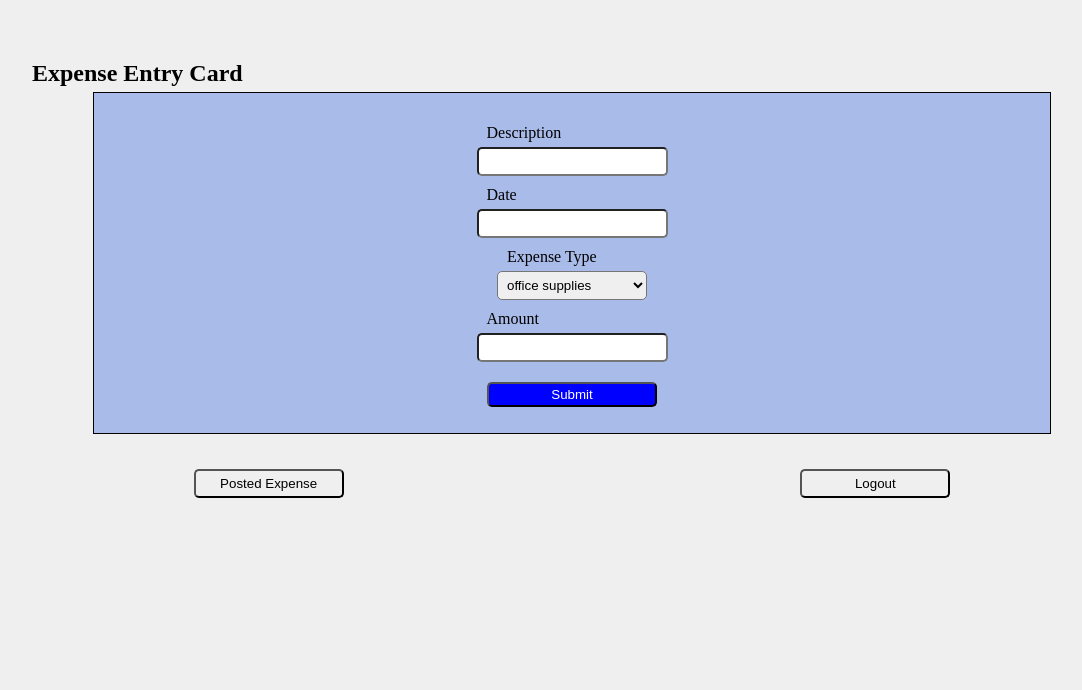
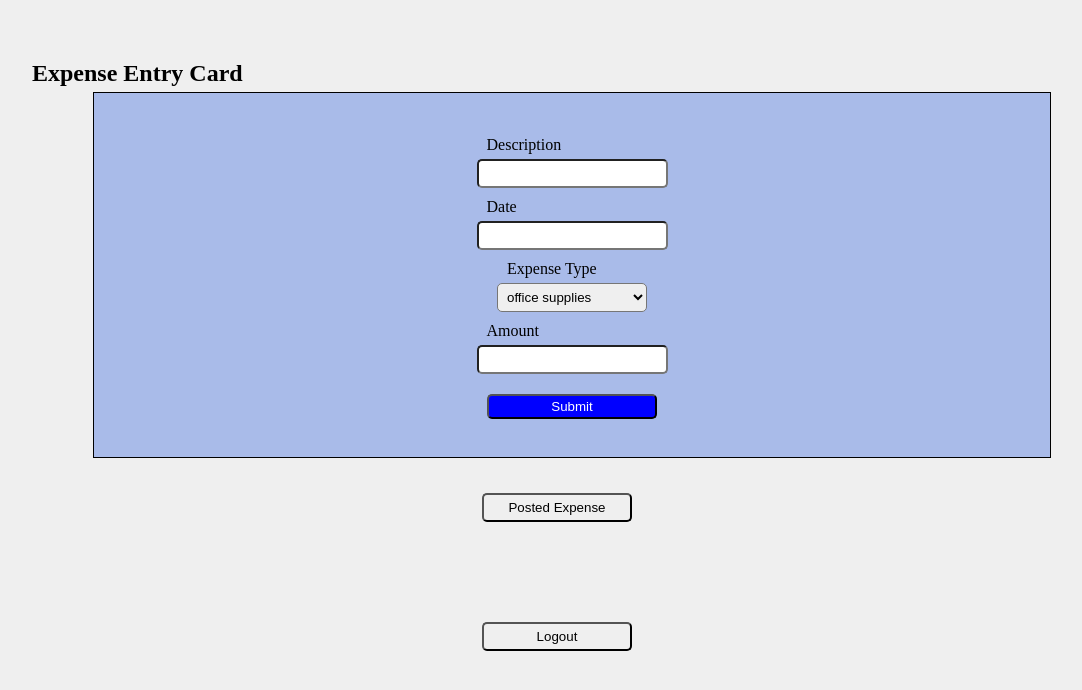
Before and after one commit to Godwin-NJ/expense-tracker, a React (Create React App) app: page /expense in a window 1280 px wide. Shown: the top 690 px of the page, without its empty margins (68-1150 px from the left). Built offline with nearby package versions, Linux system fonts and the light colour scheme.

Commit message:
entry form style

```diff
--- a/src/expenseManager/expenseform.css
+++ b/src/expenseManager/expenseform.css
@@ -19,7 +19,7 @@ section.expenseFOrmCover {
     border: 1px solid black;
     width: 70vw;
     padding: 30px;
-    height: 35vh;
+    height: 38vh;
     /* border-radius: 5px; */
     background-color: rgb(169 187 233);
     /* flex-wrap:wrap */
@@ -51,11 +51,12 @@ section.expenseFOrmCover {
 .btnExpenseJournal-LogOut {
     border: 0px solid black;
     display: flex;
-    flex-direction: row;
-    gap: 220px;
+    flex-direction: column;
+    gap: 100px;
     justify-content: space-evenly;
-    margin: 10px auto;
-    padding: 25px;
+    margin: 0px auto;
+    padding-left: 170px;
+    padding-top: 30px;
 }
 
 .btnFooter {
@@ -72,3 +73,130 @@ section.expenseFOrmCover {
     color: white;
     background-color: blue;
 }
+
+/* @media (min-width:480px){
+    .btnExpenseJournal-LogOut{
+        padding-left: 150px;
+        padding-top: 30px;
+    }
+} */
+
+@media (min-width: 514px){
+.btnExpenseJournal-LogOut {
+    padding-left: 185px;
+    padding-left: 200px;
+    /* padding-top: 30px; */
+}
+}
+
+@media (min-width: 576px){
+.btnExpenseJournal-LogOut {
+    padding-left: 215px;
+    /* padding-top: 30px; */
+}
+}
+
+@media (min-width: 570px){
+.btnExpenseJournal-LogOut {
+    padding-left: 220px;
+    /* padding-top: 30px; */
+    }
+}
+
+@media (min-width:630px){
+    .btnExpenseJournal-LogOut {
+        padding-left: 250px;
+    }
+}
+
+@media (min-width: 693px){
+    .btnExpenseJournal-LogOut {
+        padding-left: 297px;
+    }
+}
+
+@media (min-width: 741px){
+    .btnExpenseJournal-LogOut {
+        padding-left: 295px;
+    }
+}
+
+@media (min-width: 787px){
+    .btnExpenseJournal-LogOut {
+        padding-left: 320px;
+    }
+}
+
+@media (min-width: 850px){
+    .btnExpenseJournal-LogOut {
+        padding-left: 370px;
+    }
+}
+
+@media (min-width: 890px){
+    .btnExpenseJournal-LogOut {
+        padding-left: 380px;
+    }
+}
+
+@media (min-width: 936px){
+    .btnExpenseJournal-LogOut {
+        padding-left: 400px;
+    }
+}
+
+@media (min-width: 990px){
+    .btnExpenseJournal-LogOut {
+        padding-left: 420px;
+    }
+}
+
+@media (min-width: 1010px){
+    .btnExpenseJournal-LogOut {
+        padding-left: 438px;
+    }
+}
+@media (min-width: 1050px){
+    .btnExpenseJournal-LogOut {
+        padding-left: 458px;
+    }
+}
+
+@media (min-width: 1100px){
+    .btnExpenseJournal-LogOut {
+        padding-left: 488px;
+    }
+}
+
+@media (min-width: 1170px){
+    .btnExpenseJournal-LogOut {
+        padding-left: 518px;
+    }
+}
+
+@media (min-width: 1230px){
+    .btnExpenseJournal-LogOut {
+        padding-left: 550px;
+    }
+}
+
+
+@media (min-width: 1517px){
+    .btnExpenseJournal-LogOut {
+        padding-left: 680px;
+    }
+    .expenseForm{
+        width: 50vw;
+        height: 45vh;
+    }
+    .expenseTitle{
+        /* position: fixed; */
+        /* top: 10px; */
+        margin-left: 350px;
+    }
+
+    .btnExpenseJournal-LogOut{
+        gap: 80px;
+    }
+
+}
```
